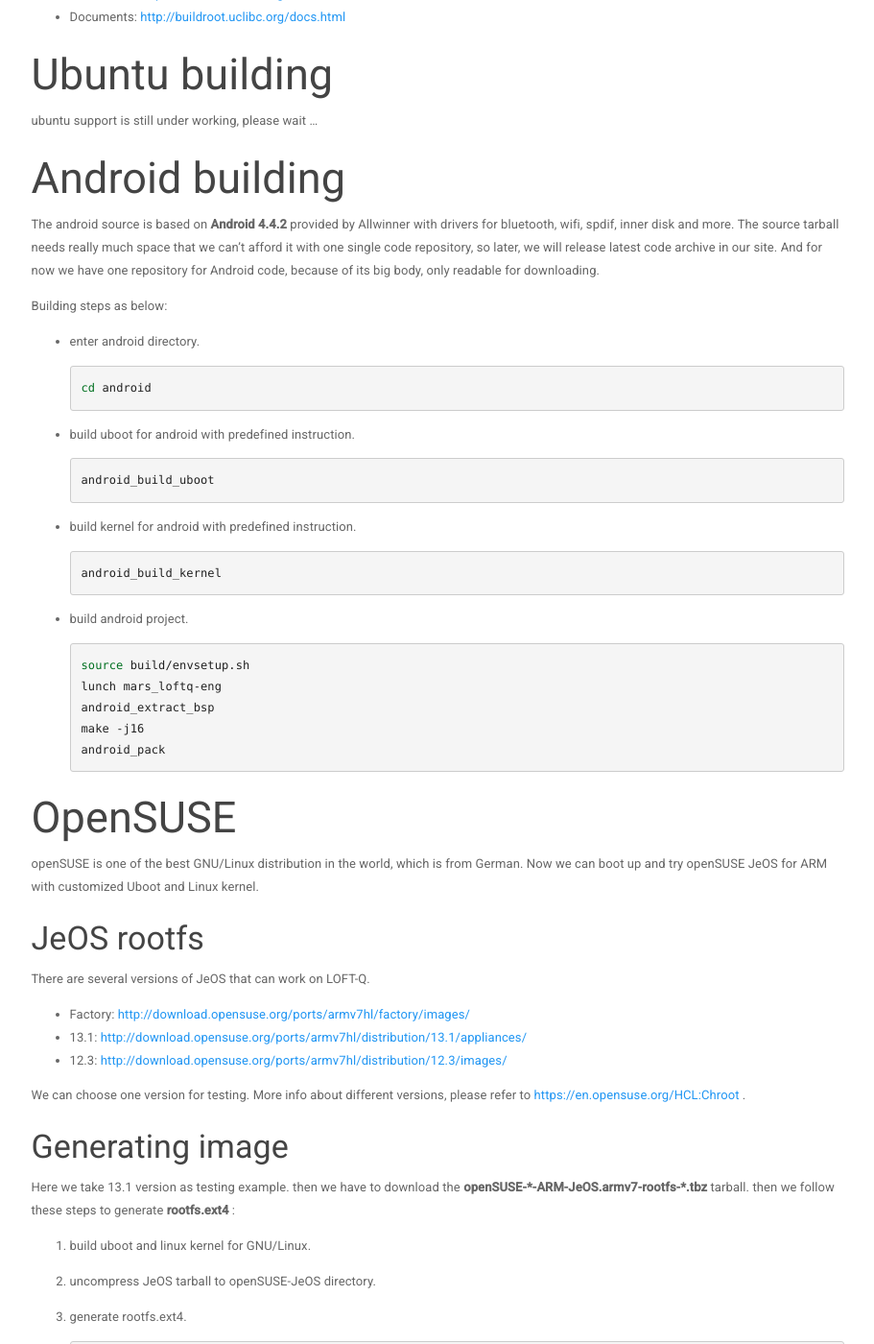
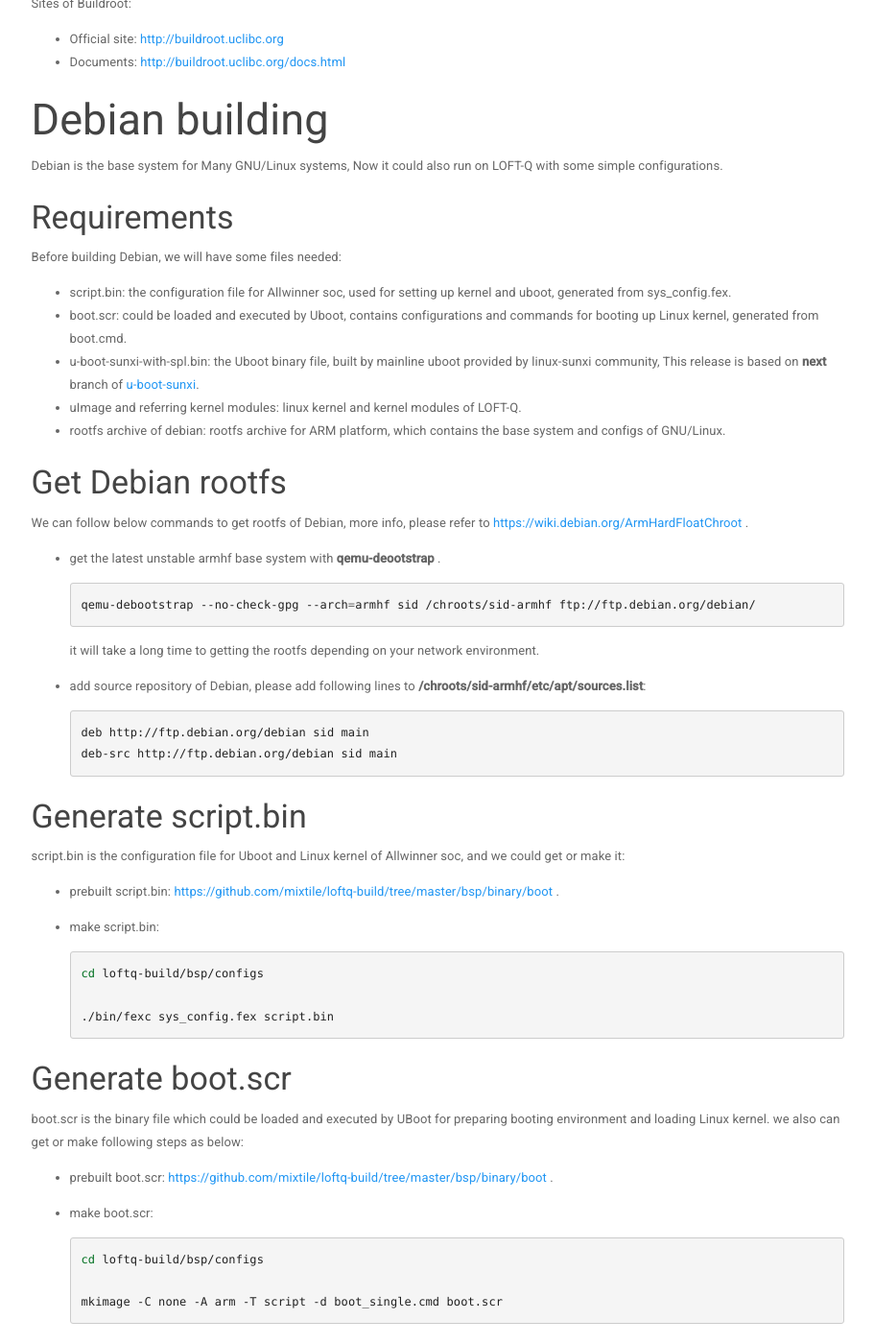
Before and after one commit to mixtile/mixtile-sphinx, a Sphinx documentation site: the page built from source/en/en-quick-guide.rst, in a window 1280 px wide and 1400 px high, scrolled down 7455 px. Shown: the whole window at 96% size, without its empty margins (330-1241 px from the left). Built offline with Sphinx 7.4.7, drawn with Linux system fonts in a browser that asks for light colours; some of the changed text lies outside the part shown.

Commit message:
quick guide update for both zh/en

```diff
--- a/source/en/en-quick-guide.rst
+++ b/source/en/en-quick-guide.rst
@@ -39,6 +39,7 @@
 * linux: https://github.com/mixtile/loftq-linux
 * buildroot: https://github.com/mixtile/buildroot
 * android: https://bitbucket.org/Mixtile/loftq-android
+* uboot-next: https://github.com/mixtile/loftq-uboot-next
 
 Building Environment
 ''''''''''''''''''''''''''''
@@ -368,6 +370,198 @@
 * Official site: http://buildroot.uclibc.org
 * Documents: http://buildroot.uclibc.org/docs.html
 
+Debian building
+-----------------------
+
+Debian is the base system for Many GNU/Linux systems, Now it could also run on LOFT-Q with some simple configurations.
+
+Requirements
+'''''''''''''''''''''''''''
+
+Before building Debian, we will have some files needed:
+
+* script.bin: the configuration file for Allwinner soc, used for setting up kernel and uboot, generated from sys_config.fex.
+* boot.scr: could be loaded and executed by Uboot, contains configurations and commands for booting up Linux kernel, generated from boot.cmd.
+* u-boot-sunxi-with-spl.bin: the Uboot binary file, built by mainline uboot provided by linux-sunxi community, This release is based on **next** branch of `u-boot-sunxi <http://git.denx.de/?p=u-boot/u-boot-sunxi.git;a=summary>`_.
+* uImage and referring kernel modules: linux kernel and kernel modules of LOFT-Q.
+* rootfs archive of debian: rootfs archive for ARM platform, which contains the base system and configs of GNU/Linux.
+
+Get Debian rootfs
+'''''''''''''''''''''''
+
+We can follow below commands to get rootfs of Debian, more info, please refer to  https://wiki.debian.org/ArmHardFloatChroot .
+
+* get the latest unstable armhf base system with **qemu-deootstrap** .
+
+  .. code-block:: sh
+
+     qemu-debootstrap --no-check-gpg --arch=armhf sid /chroots/sid-armhf ftp://ftp.debian.org/debian/
+
+  it will take a long time to getting the rootfs depending on your network environment.
+
+* add source repository of Debian, please add following lines to **/chroots/sid-armhf/etc/apt/sources.list**:
+
+  .. code-block:: sh
+
+     deb http://ftp.debian.org/debian sid main
+     deb-src http://ftp.debian.org/debian sid main
+
+
+Generate script.bin
+'''''''''''''''''''''''''''
+
+script.bin is the configuration file for Uboot and Linux kernel of Allwinner soc, and we could get or make it:
+
+* prebuilt script.bin: https://github.com/mixtile/loftq-build/tree/master/bsp/binary/boot .
+* make script.bin:
+
+  .. code-block:: sh
+
+     cd loftq-build/bsp/configs
+
+     ./bin/fexc sys_config.fex script.bin
+
+
+Generate boot.scr
+'''''''''''''''''''''''
+
+boot.scr is the binary file which could be loaded and executed by UBoot for preparing booting environment and loading Linux kernel. we also can get or make following steps as below:
+
+* prebuilt boot.scr: https://github.com/mixtile/loftq-build/tree/master/bsp/binary/boot .
+* make boot.scr:
+
+  .. code-block:: sh
+
+     cd loftq-build/bsp/configs
+
+     mkimage -C none -A arm -T script -d boot_single.cmd boot.scr
+
+
+Build u-boot-sunxi-with-spl.bin
+''''''''''''''''''''''''''''''''''
+
+we can download uboot code as below:
+
+.. code-block:: sh
+
+   git clone https://github.com/mixtile/loftq-uboot-next.git
+
+we can build it as below:
+
+.. code-block:: sh
+
+   cd loftq-uboot-next
+
+   make mixtile_loftq_defconfig
+
+   make
+
+when making finished, it will create **u-boot-sunxi-with-spl.bin**, and this is the file we need.
+
+
+Build Linux kernel and its modules
+''''''''''''''''''''''''''''''''''''''
+
+we have introduced the kernel building process, please refer to `Linux Kernel Building`_ .
+
+Partion SD card
+'''''''''''''''''''
+
+The layout of bootable SD card for LOFT-Q as below:
+
+start        size		   usage
+==========  =================  =====================
+0		8KB		unused, for partition table etc.
+8		24KB		Initial SPL loader
+32		512KB		U-Boot
+544		128KB		environment
+672		352KB		reserved
+1024		-		free for partitions
+==========  =================  =====================
+
+As for partitions of SD/Emmc, we have to make it in host os (Linux), we take '/dev/mmcblk0' as example.
+
+1. clear partitions of SD/Emmc, please backup your data before clearing.
+
+   .. code-block:: sh
+
+      sudo dd if=/dev/zero of=/dev/mmcblk0 bs=1M count=1
+
+2. start partioning.
+
+   .. code-block:: sh
+
+      sudo fdisk /dev/mmcblk0
+
+3. process partioning.
+
+
+  .. code-block:: sh
+
+     Command (m for help): n                                 # Type n
+     Partition type:
+        p   primary (0 primary, 0 extended, 4 free)
+        e   extended
+     Select (default p):                                     # Press Enter Key
+     Using default response p
+     Partition number (1-4, default 1):                      # Press Enter Key
+     Using default value 1
+     First sector (2048-15523839, default 2048):             # Press Enter Key
+     Using default value 2048
+     Last sector, +sectors or +size{K,M,G} (2048-15523839, default 15523839):      # Press Enter Key
+
+     Command (m for help): w                                   # Enter w and press Enter
+
+     The partition table has been altered!
+
+4. format partition as Ext4.
+
+   .. code-block:: sh
+
+      sudo mkfs.ext4 /dev/mmcblk0p1
+
+
+Burn Uboot to SD/Emmc
+'''''''''''''''''''''''''
+
+After partitions prepared, we can burn **u-boot-sunxi-with-spl.bin** to SD card.
+
+.. code-block:: sh
+
+   sudo dd if=u-boot-sunxi-with-spl.bin of=/dev/mmcblk0 bs=1024 seek=8
+
+Prepare rootfs for SD card
+''''''''''''''''''''''''''''
+
+.. code-block:: sh
+
+   sudo mount -t ext4 /dev/mmcblk0p1 /mnt
+
+   sudo cp -r /chroot/sid-armhf/* /mnt
+
+.. note::
+
+  **/chroot/sid-armhf** is the rootfs path we prepared in `Get Debian rootfs`_ .
+
+
+Copy BSP files to ext4 partition
+'''''''''''''''''''''''''''''''''''''
+
+.. code-block:: sh
+
+   sudo cp script.bin /mnt/boot
+
+   sudo cp boot.scr /mnt/boot
+
+   sudo cp loftq-linux/output/uImage /mnt/boot
+
+   sudo cp -r loftq-linux/output/lib/modules /mnt/lib
+
+   sudo sync
+
+   sudo umount /mnt
+
+After we finished all the steps above, now we can enter the Debian world, just pluging sd card to LOFT-Q and power it on.
 
 Ubuntu building
 -----------------------
@@ -428,32 +622,12 @@
 
 We can choose one version for testing. More info about different versions, please refer to https://en.opensuse.org/HCL:Chroot .
 
+Here we take 13.1 version as testing example. then we have to download the **openSUSE-*-ARM-JeOS.armv7-rootfs-*.tbz** tarball. As for the bootable SD card makeing process, it's almose the same with `Debian building`_, and the only difference is **rootfs** creating and copying.
 
-Generating image
-''''''''''''''''''''''''''''''''''''''''''''''
+Now we creating rootfs with **openSUSE-Factory-ARM-JeOS.armv7-rootfs.armv7l-Current.tbz**, orders as below:
 
-Here we take 13.1 version as testing example. then we have to download the **openSUSE-*-ARM-JeOS.armv7-rootfs-*.tbz** tarball. then we follow these steps to generate **rootfs.ext4** :
+.. code-block:: sh
 
-1. build uboot and linux kernel for GNU/Linux.
-2. uncompress JeOS tarball to openSUSE-JeOS directory.
-3. generate rootfs.ext4.
+   sudo tar -C /mnt -xjf openSUSE-Factory-ARM-JeOS.armv7-rootfs.armv7l-Current.tbz
 
-   .. code-block:: sh
-
-     ./loftq-build/rootfs2ext4.sh -d ./openSUSE-JeOS -t ./rootfs.ext4
-
-4. copy rootfs.ext4 to **$BUILD_TRUNK/out/linux**.
-
-   .. code-block:: sh
-
-     cp rootfs.ext4 ./out/linux/
-
-5. generate image for PhoenixCard.
-
-   .. code-block:: sh
-
-     linux_pack
-
-6. burn target image generated in last step to sdcard with **PhoenixCard**.
-
-Now, we have one bootable sd card for testing openSUSE, have fun ;).
+Now, we follow `Copy BSP files to ext4 partition`_ to add BSP and kernel modules, then we just plug in SD card to LOFT-Q and power it on, Here is the openSUSE world.
```
Also changed, not shown: other parts of source/en/en-quick-guide.rst (+1 -0 lines), source/zh/zh-quick-guide.rst (+6 -4 lines).
